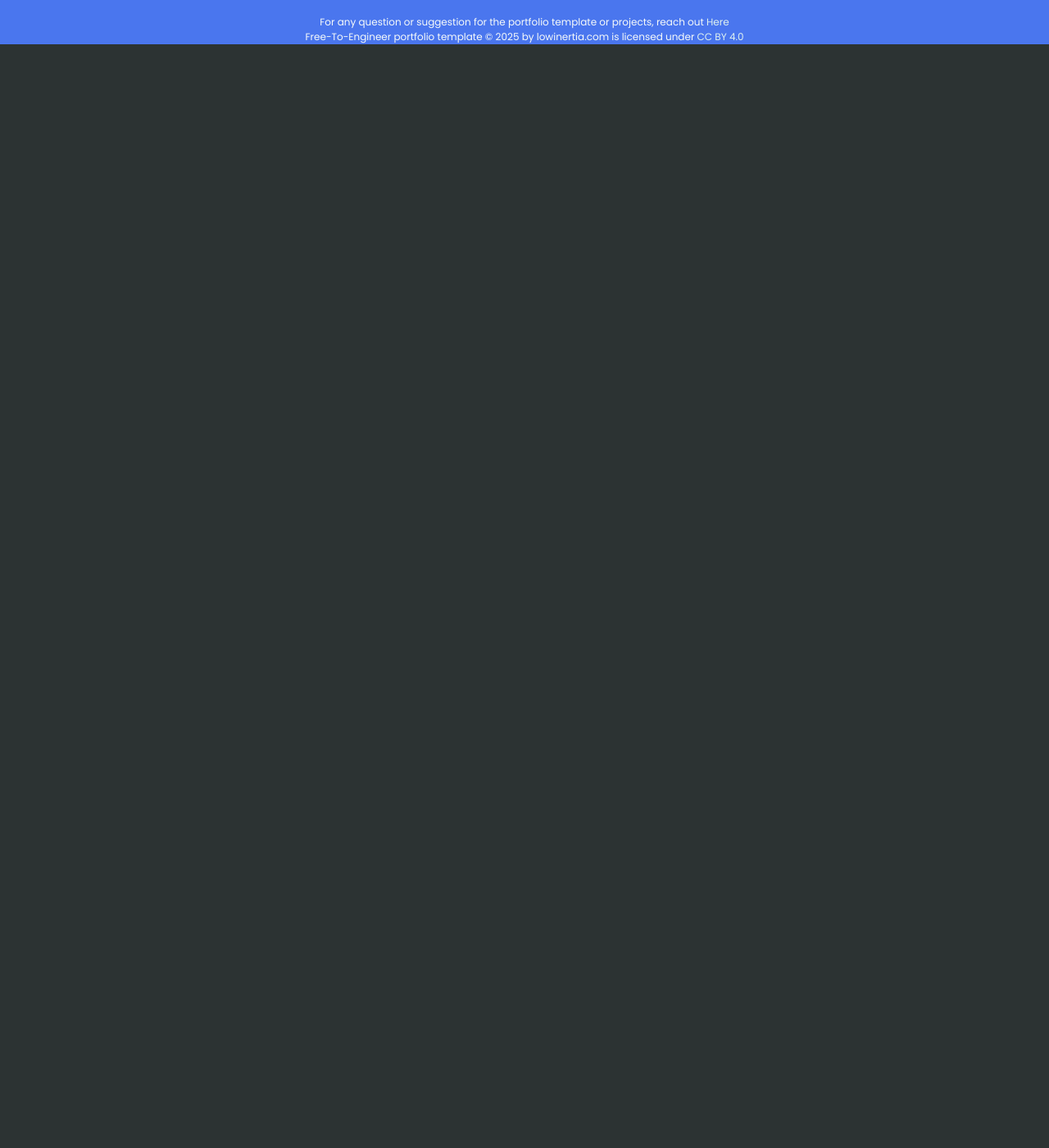
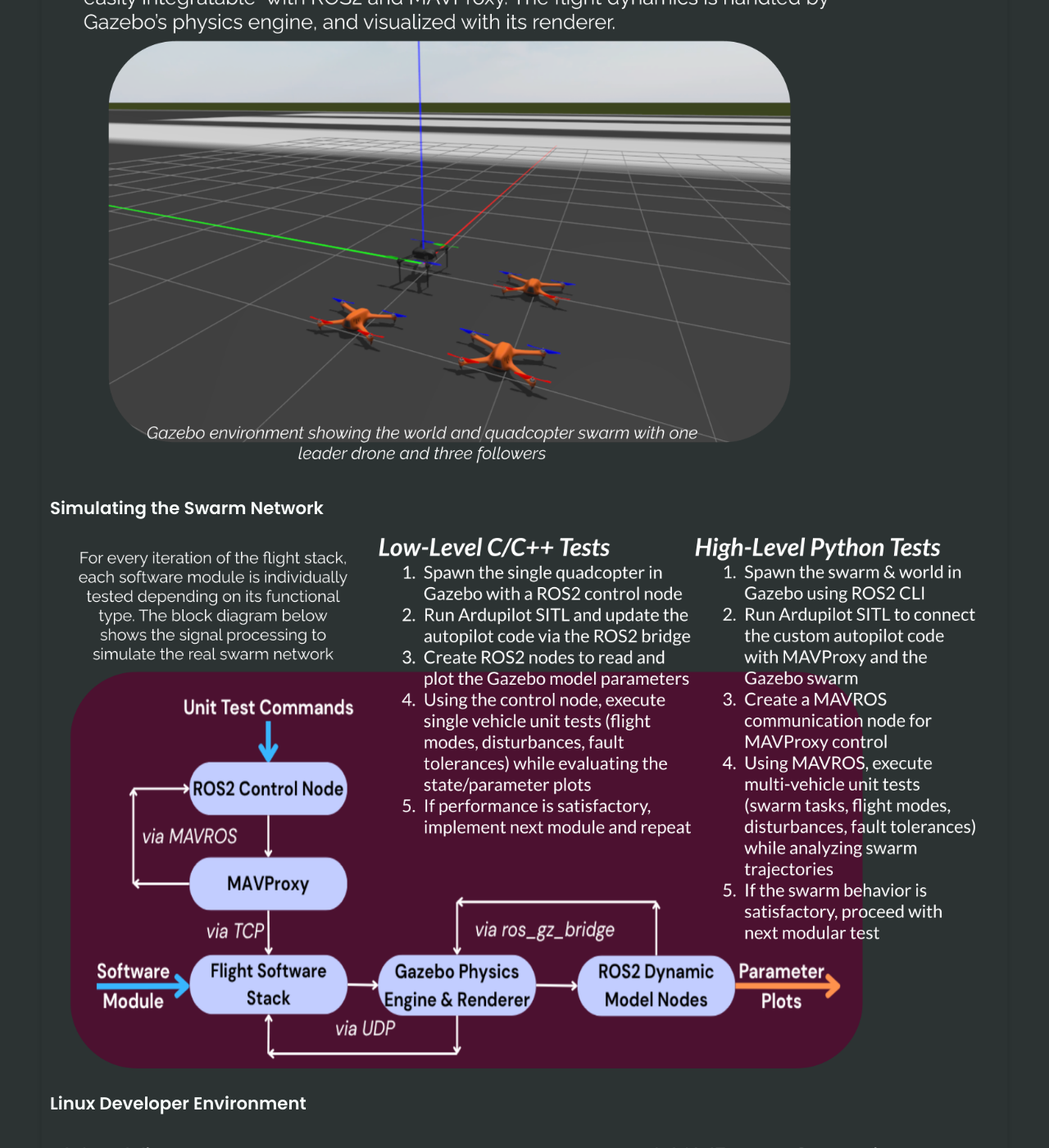
Before and after one commit to shlenc/shlenc.github.io, a Jekyll site: the page built from _projects/B-swarm-simulation/index.md, in a window 1280 px wide and 1400 px high, scrolled down 858 px. Shown: the whole window at 82% size. Built offline with Jekyll 4.4.1, drawn with Linux system fonts in a browser that asks for light colours; before the commit the page ends 912 px from its top, so only the background shows below that.

Commit message:
swarm sim project update

```diff
--- a/_projects/B-swarm-simulation/index.md
+++ b/_projects/B-swarm-simulation/index.md
@@ -11,3 +11,12 @@
 - ROS2
 main-image: /swarm_gazebo.png
 ---
+
+## Gazebo Sim
+{% include image-gallery.html images="gazebo_sim.png" height="1000" %}
+
+## Simulating the Swarm Network
+{% include image-gallery.html images="network_simulation.png" height="1000" %}
+
+## Linux Developer Environment
+{% include image-gallery.html images="developer_view.png" height="1000" %}
```
Also changed, not shown: _projects/B-swarm-simulation/developer_view.png (added), _projects/B-swarm-simulation/gazebo_sim.png (added), _projects/B-swarm-simulation/network_simulation.png (added).
